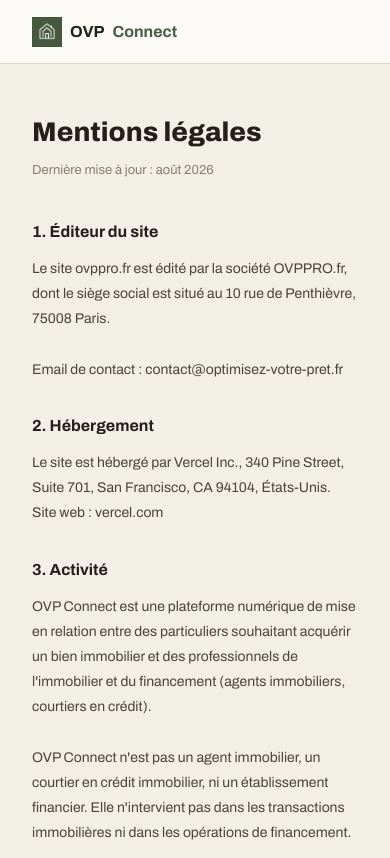
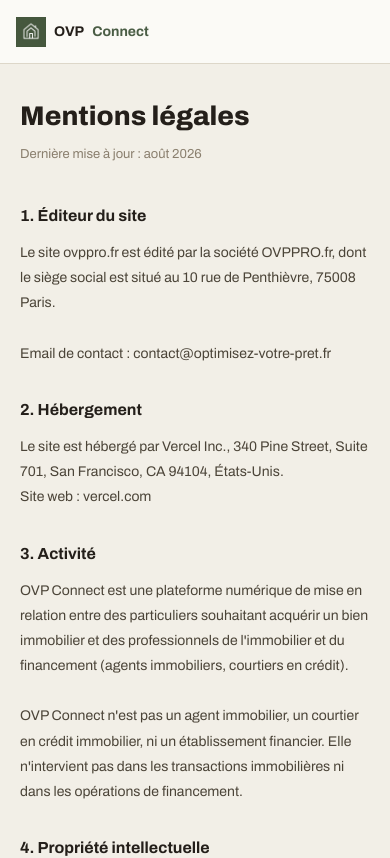
Before and after one commit to Jeremy4418/ovp-connect, a Next.js app: page /mentions-legales in a window 390 px wide. Shown: the top 858 px of the page. Built offline with nearby package versions, Linux system fonts and the light colour scheme.

Commit message:
fix(responsive): corrections mobile formulaire + 9 pages (nav, stepper)

```diff
--- a/app/accompagnement-achat-immobilier/page.tsx
+++ b/app/accompagnement-achat-immobilier/page.tsx
@@ -12,17 +12,25 @@
 export default function AccompagnementAchat() {
   return (
     <div style={{ background: "#F2EFE7", minHeight: "100vh", color: "#241F1A" }}>
-      <nav style={{ display: "flex", alignItems: "center", justifyContent: "space-between", padding: "0 2rem", height: "64px", background: "#FBFAF6", borderBottom: "1px solid #DDD7C9" }}>
-        <Link href="/" style={{ display: "flex", alignItems: "center", gap: "8px", textDecoration: "none", color: "#241F1A", fontWeight: 700, fontSize: "16px" }}>
+      <style>{`
+        @media (max-width: 480px) {
+          .ovp-nav { padding: 0 1rem !important; }
+          .ovp-nav-brand { font-size: 14px !important; }
+          .ovp-nav-cta { padding: 0 12px !important; height: 32px !important; font-size: 11px !important; }
+          .ovp-content { padding: 2rem 1.25rem !important; }
+        }
+      `}</style>
+      <nav className="ovp-nav" style={{ display: "flex", alignItems: "center", justifyContent: "space-between", padding: "0 2rem", height: "64px", background: "#FBFAF6", borderBottom: "1px solid #DDD7C9" }}>
+        <Link href="/" className="ovp-nav-brand" style={{ display: "flex", alignItems: "center", gap: "8px", textDecoration: "none", color: "#241F1A", fontWeight: 700, fontSize: "16px" }}>
           <img src="/favicon.png" alt="OVP Connect" width={30} height={30} style={{ display: "block" }} />
           OVP <span style={{ color: "#4A5D45" }}>Connect</span>
         </Link>
-        <Link href="/formulaire" style={{ background: "#4A5D45", color: "#F2EFE7", padding: "0 18px", height: "36px", fontSize: "13px", fontWeight: 600, display: "inline-flex", alignItems: "center", textDecoration: "none" }}>
+        <Link href="/formulaire" className="ovp-nav-cta" style={{ background: "#4A5D45", color: "#F2EFE7", padding: "0 18px", height: "36px", fontSize: "13px", fontWeight: 600, display: "inline-flex", alignItems: "center", textDecoration: "none", whiteSpace: "nowrap" }}>
           Déposer mon projet →
         </Link>
       </nav>
 
-      <div style={{ maxWidth: "720px", margin: "0 auto", padding: "3.5rem 2rem" }}>
+      <div className="ovp-content" style={{ maxWidth: "720px", margin: "0 auto", padding: "3.5rem 2rem" }}>
         <div style={{ fontSize: "12px", color: "#4A5D45", fontWeight: 700, letterSpacing: "0.08em", textTransform: "uppercase", marginBottom: "1rem" }}>Notre service</div>
         <h1 style={{ fontSize: "clamp(28px, 4vw, 40px)", fontWeight: 800, letterSpacing: "-0.5px", marginBottom: "1.5rem", lineHeight: 1.2 }}>
           Un accompagnement pour votre achat immobilier
--- a/app/achat-immobilier/page.tsx
+++ b/app/achat-immobilier/page.tsx
@@ -12,17 +12,25 @@
 export default function AchatImmobilier() {
   return (
     <div style={{ background: "#F2EFE7", minHeight: "100vh", color: "#241F1A" }}>
-      <nav style={{ display: "flex", alignItems: "center", justifyContent: "space-between", padding: "0 2rem", height: "64px", background: "#FBFAF6", borderBottom: "1px solid #DDD7C9" }}>
-        <Link href="/" style={{ display: "flex", alignItems: "center", gap: "8px", textDecoration: "none", color: "#241F1A", fontWeight: 700, fontSize: "16px" }}>
+      <style>{`
+        @media (max-width: 480px) {
+          .ovp-nav { padding: 0 1rem !important; }
+          .ovp-nav-brand { font-size: 14px !important; }
+          .ovp-nav-cta { padding: 0 12px !important; height: 32px !important; font-size: 11px !important; }
+          .ovp-content { padding: 2rem 1.25rem !important; }
+        }
+      `}</style>
+      <nav className="ovp-nav" style={{ display: "flex", alignItems: "center", justifyContent: "space-between", padding: "0 2rem", height: "64px", background: "#FBFAF6", borderBottom: "1px solid #DDD7C9" }}>
+        <Link href="/" className="ovp-nav-brand" style={{ display: "flex", alignItems: "center", gap: "8px", textDecoration: "none", color: "#241F1A", fontWeight: 700, fontSize: "16px" }}>
           <img src="/favicon.png" alt="OVP Connect" width={30} height={30} style={{ display: "block" }} />
           OVP <span style={{ color: "#4A5D45" }}>Connect</span>
         </Link>
-        <Link href="/formulaire" style={{ background: "#4A5D45", color: "#F2EFE7", padding: "0 18px", height: "36px", fontSize: "13px", fontWeight: 600, display: "inline-flex", alignItems: "center", textDecoration: "none" }}>
+        <Link href="/formulaire" className="ovp-nav-cta" style={{ background: "#4A5D45", color: "#F2EFE7", padding: "0 18px", height: "36px", fontSize: "13px", fontWeight: 600, display: "inline-flex", alignItems: "center", textDecoration: "none", whiteSpace: "nowrap" }}>
           Déposer mon projet →
         </Link>
       </nav>
 
-      <div style={{ maxWidth: "720px", margin: "0 auto", padding: "3.5rem 2rem" }}>
+      <div className="ovp-content" style={{ maxWidth: "720px", margin: "0 auto", padding: "3.5rem 2rem" }}>
         <div style={{ fontSize: "12px", color: "#4A5D45", fontWeight: 700, letterSpacing: "0.08em", textTransform: "uppercase", marginBottom: "1rem" }}>Guide</div>
         <h1 style={{ fontSize: "clamp(28px, 4vw, 40px)", fontWeight: 800, letterSpacing: "-0.5px", marginBottom: "1.5rem", lineHeight: 1.2 }}>
           Le parcours d'achat immobilier
--- a/app/capacite-emprunt/page.tsx
+++ b/app/capacite-emprunt/page.tsx
@@ -12,17 +12,25 @@
 export default function CapaciteEmprunt() {
   return (
     <div style={{ background: "#F2EFE7", minHeight: "100vh", color: "#241F1A" }}>
-      <nav style={{ display: "flex", alignItems: "center", justifyContent: "space-between", padding: "0 2rem", height: "64px", background: "#FBFAF6", borderBottom: "1px solid #DDD7C9" }}>
-        <Link href="/" style={{ display: "flex", alignItems: "center", gap: "8px", textDecoration: "none", color: "#241F1A", fontWeight: 700, fontSize: "16px" }}>
+      <style>{`
+        @media (max-width: 480px) {
+          .ovp-nav { padding: 0 1rem !important; }
+          .ovp-nav-brand { font-size: 14px !important; }
+          .ovp-nav-cta { padding: 0 12px !important; height: 32px !important; font-size: 11px !important; }
+          .ovp-content { padding: 2rem 1.25rem !important; }
+        }
+      `}</style>
+      <nav className="ovp-nav" style={{ display: "flex", alignItems: "center", justifyContent: "space-between", padding: "0 2rem", height: "64px", background: "#FBFAF6", borderBottom: "1px solid #DDD7C9" }}>
+        <Link href="/" className="ovp-nav-brand" style={{ display: "flex", alignItems: "center", gap: "8px", textDecoration: "none", color: "#241F1A", fontWeight: 700, fontSize: "16px" }}>
           <img src="/favicon.png" alt="OVP Connect" width={30} height={30} style={{ display: "block" }} />
           OVP <span style={{ color: "#4A5D45" }}>Connect</span>
         </Link>
-        <Link href="/formulaire" style={{ background: "#4A5D45", color: "#F2EFE7", padding: "0 18px", height: "36px", fontSize: "13px", fontWeight: 600, display: "inline-flex", alignItems: "center", textDecoration: "none" }}>
+        <Link href="/formulaire" className="ovp-nav-cta" style={{ background: "#4A5D45", color: "#F2EFE7", padding: "0 18px", height: "36px", fontSize: "13px", fontWeight: 600, display: "inline-flex", alignItems: "center", textDecoration: "none", whiteSpace: "nowrap" }}>
           Déposer mon projet →
         </Link>
       </nav>
 
-      <div style={{ maxWidth: "720px", margin: "0 auto", padding: "3.5rem 2rem" }}>
+      <div className="ovp-content" style={{ maxWidth: "720px", margin: "0 auto", padding: "3.5rem 2rem" }}>
         <div style={{ fontSize: "12px", color: "#4A5D45", fontWeight: 700, letterSpacing: "0.08em", textTransform: "uppercase", marginBottom: "1rem" }}>Financement</div>
         <h1 style={{ fontSize: "clamp(28px, 4vw, 40px)", fontWeight: 800, letterSpacing: "-0.5px", marginBottom: "1.5rem", lineHeight: 1.2 }}>
           Calculer sa capacité d'emprunt
--- a/app/cgu/page.tsx
+++ b/app/cgu/page.tsx
@@ -12,14 +12,22 @@
 export default function CGU() {
   return (
     <div style={{ background: "#F2EFE7", minHeight: "100vh", color: "#241F1A" }}>
-      <nav style={{ display: "flex", alignItems: "center", justifyContent: "space-between", padding: "0 2rem", height: "64px", background: "#FBFAF6", borderBottom: "1px solid #DDD7C9" }}>
-        <Link href="/" style={{ display: "flex", alignItems: "center", gap: "8px", textDecoration: "none", color: "#241F1A", fontWeight: 700, fontSize: "16px" }}>
+      <style>{`
+        @media (max-width: 480px) {
+          .ovp-nav { padding: 0 1rem !important; }
+          .ovp-nav-brand { font-size: 14px !important; }
+          .ovp-nav-cta { padding: 0 12px !important; height: 32px !important; font-size: 11px !important; }
+          .ovp-content { padding: 2rem 1.25rem !important; }
+        }
+      `}</style>
+      <nav className="ovp-nav" style={{ display: "flex", alignItems: "center", justifyContent: "space-between", padding: "0 2rem", height: "64px", background: "#FBFAF6", borderBottom: "1px solid #DDD7C9" }}>
+        <Link href="/" className="ovp-nav-brand" style={{ display: "flex", alignItems: "center", gap: "8px", textDecoration: "none", color: "#241F1A", fontWeight: 700, fontSize: "16px" }}>
           <img src="/favicon.png" alt="OVP Connect" width={30} height={30} style={{ display: "block" }} />
           OVP <span style={{ color: "#4A5D45" }}>Connect</span>
         </Link>
       </nav>
 
-      <div style={{ maxWidth: "720px", margin: "0 auto", padding: "3rem 2rem" }}>
+      <div className="ovp-content" style={{ maxWidth: "720px", margin: "0 auto", padding: "3rem 2rem" }}>
         <h1 style={{ fontSize: "27px", fontWeight: 800, color: "#241F1A", marginBottom: "0.5rem" }}>Conditions générales d'utilisation</h1>
         <p style={{ fontSize: "13px", color: "#8A7F6E", marginBottom: "2.5rem" }}>Dernière mise à jour : août 2026</p>
 
--- a/app/confidentialite/page.tsx
+++ b/app/confidentialite/page.tsx
@@ -12,14 +12,22 @@
 export default function Confidentialite() {
   return (
     <div style={{ background: "#F2EFE7", minHeight: "100vh", color: "#241F1A" }}>
-      <nav style={{ display: "flex", alignItems: "center", justifyContent: "space-between", padding: "0 2rem", height: "64px", background: "#FBFAF6", borderBottom: "1px solid #DDD7C9" }}>
-        <Link href="/" style={{ display: "flex", alignItems: "center", gap: "8px", textDecoration: "none", color: "#241F1A", fontWeight: 700, fontSize: "16px" }}>
+      <style>{`
+        @media (max-width: 480px) {
+          .ovp-nav { padding: 0 1rem !important; }
+          .ovp-nav-brand { font-size: 14px !important; }
+          .ovp-nav-cta { padding: 0 12px !important; height: 32px !important; font-size: 11px !important; }
+          .ovp-content { padding: 2rem 1.25rem !important; }
+        }
+      `}</style>
+      <nav className="ovp-nav" style={{ display: "flex", alignItems: "center", justifyContent: "space-between", padding: "0 2rem", height: "64px", background: "#FBFAF6", borderBottom: "1px solid #DDD7C9" }}>
+        <Link href="/" className="ovp-nav-brand" style={{ display: "flex", alignItems: "center", gap: "8px", textDecoration: "none", color: "#241F1A", fontWeight: 700, fontSize: "16px" }}>
           <img src="/favicon.png" alt="OVP Connect" width={30} height={30} style={{ display: "block" }} />
           OVP <span style={{ color: "#4A5D45" }}>Connect</span>
         </Link>
       </nav>
 
-      <div style={{ maxWidth: "720px", margin: "0 auto", padding: "3rem 2rem" }}>
+      <div className="ovp-content" style={{ maxWidth: "720px", margin: "0 auto", padding: "3rem 2rem" }}>
         <h1 style={{ fontSize: "27px", fontWeight: 800, color: "#241F1A", marginBottom: "0.5rem" }}>Politique de confidentialité</h1>
         <p style={{ fontSize: "13px", color: "#8A7F6E", marginBottom: "2.5rem" }}>Dernière mise à jour : août 2026</p>
 
--- a/app/financement-immobilier/page.tsx
+++ b/app/financement-immobilier/page.tsx
@@ -12,17 +12,25 @@
 export default function FinancementImmobilier() {
   return (
     <div style={{ background: "#F2EFE7", minHeight: "100vh", color: "#241F1A" }}>
-      <nav style={{ display: "flex", alignItems: "center", justifyContent: "space-between", padding: "0 2rem", height: "64px", background: "#FBFAF6", borderBottom: "1px solid #DDD7C9" }}>
-        <Link href="/" style={{ display: "flex", alignItems: "center", gap: "8px", textDecoration: "none", color: "#241F1A", fontWeight: 700, fontSize: "16px" }}>
+      <style>{`
+        @media (max-width: 480px) {
+          .ovp-nav { padding: 0 1rem !important; }
+          .ovp-nav-brand { font-size: 14px !important; }
+          .ovp-nav-cta { padding: 0 12px !important; height: 32px !important; font-size: 11px !important; }
+          .ovp-content { padding: 2rem 1.25rem !important; }
+        }
+      `}</style>
+      <nav className="ovp-nav" style={{ display: "flex", alignItems: "center", justifyContent: "space-between", padding: "0 2rem", height: "64px", background: "#FBFAF6", borderBottom: "1px solid #DDD7C9" }}>
+        <Link href="/" className="ovp-nav-brand" style={{ display: "flex", alignItems: "center", gap: "8px", textDecoration: "none", color: "#241F1A", fontWeight: 700, fontSize: "16px" }}>
           <img src="/favicon.png" alt="OVP Connect" width={30} height={30} style={{ display: "block" }} />
           OVP <span style={{ color: "#4A5D45" }}>Connect</span>
         </Link>
-        <Link href="/formulaire" style={{ background: "#4A5D45", color: "#F2EFE7", padding: "0 18px", height: "36px", fontSize: "13px", fontWeight: 600, display: "inline-flex", alignItems: "center", textDecoration: "none" }}>
+        <Link href="/formulaire" className="ovp-nav-cta" style={{ background: "#4A5D45", color: "#F2EFE7", padding: "0 18px", height: "36px", fontSize: "13px", fontWeight: 600, display: "inline-flex", alignItems: "center", textDecoration: "none", whiteSpace: "nowrap" }}>
           Déposer mon projet →
         </Link>
       </nav>
 
-      <div style={{ maxWidth: "720px", margin: "0 auto", padding: "3.5rem 2rem" }}>
+      <div className="ovp-content" style={{ maxWidth: "720px", margin: "0 auto", padding: "3.5rem 2rem" }}>
         <div style={{ fontSize: "12px", color: "#4A5D45", fontWeight: 700, letterSpacing: "0.08em", textTransform: "uppercase", marginBottom: "1rem" }}>Financement</div>
         <h1 style={{ fontSize: "clamp(28px, 4vw, 40px)", fontWeight: 800, letterSpacing: "-0.5px", marginBottom: "1.5rem", lineHeight: 1.2 }}>
           Le financement immobilier expliqué
--- a/app/mentions-legales/page.tsx
+++ b/app/mentions-legales/page.tsx
@@ -12,14 +12,22 @@
 export default function MentionsLegales() {
   return (
     <div style={{ background: "#F2EFE7", minHeight: "100vh", color: "#241F1A" }}>
-      <nav style={{ display: "flex", alignItems: "center", justifyContent: "space-between", padding: "0 2rem", height: "64px", background: "#FBFAF6", borderBottom: "1px solid #DDD7C9" }}>
-        <Link href="/" style={{ display: "flex", alignItems: "center", gap: "8px", textDecoration: "none", color: "#241F1A", fontWeight: 700, fontSize: "16px" }}>
+      <style>{`
+        @media (max-width: 480px) {
+          .ovp-nav { padding: 0 1rem !important; }
+          .ovp-nav-brand { font-size: 14px !important; }
+          .ovp-nav-cta { padding: 0 12px !important; height: 32px !important; font-size: 11px !important; }
+          .ovp-content { padding: 2rem 1.25rem !important; }
+        }
+      `}</style>
+      <nav className="ovp-nav" style={{ display: "flex", alignItems: "center", justifyContent: "space-between", padding: "0 2rem", height: "64px", background: "#FBFAF6", borderBottom: "1px solid #DDD7C9" }}>
+        <Link href="/" className="ovp-nav-brand" style={{ display: "flex", alignItems: "center", gap: "8px", textDecoration: "none", color: "#241F1A", fontWeight: 700, fontSize: "16px" }}>
           <img src="/favicon.png" alt="OVP Connect" width={30} height={30} style={{ display: "block" }} />
           OVP <span style={{ color: "#4A5D45" }}>Connect</span>
         </Link>
       </nav>
 
-      <div style={{ maxWidth: "720px", margin: "0 auto", padding: "3rem 2rem" }}>
+      <div className="ovp-content" style={{ maxWidth: "720px", margin: "0 auto", padding: "3rem 2rem" }}>
         <h1 style={{ fontSize: "27px", fontWeight: 800, color: "#241F1A", marginBottom: "0.5rem" }}>Mentions légales</h1>
         <p style={{ fontSize: "13px", color: "#8A7F6E", marginBottom: "2.5rem" }}>Dernière mise à jour : août 2026</p>
 
--- a/app/trouver-agent-immobilier/page.tsx
+++ b/app/trouver-agent-immobilier/page.tsx
@@ -12,17 +12,25 @@
 export default function TrouverAgent() {
   return (
     <div style={{ background: "#F2EFE7", minHeight: "100vh", color: "#241F1A" }}>
-      <nav style={{ display: "flex", alignItems: "center", justifyContent: "space-between", padding: "0 2rem", height: "64px", background: "#FBFAF6", borderBottom: "1px solid #DDD7C9" }}>
-        <Link href="/" style={{ display: "flex", alignItems: "center", gap: "8px", textDecoration: "none", color: "#241F1A", fontWeight: 700, fontSize: "16px" }}>
+      <style>{`
+        @media (max-width: 480px) {
+          .ovp-nav { padding: 0 1rem !important; }
+          .ovp-nav-brand { font-size: 14px !important; }
+          .ovp-nav-cta { padding: 0 12px !important; height: 32px !important; font-size: 11px !important; }
+          .ovp-content { padding: 2rem 1.25rem !important; }
+        }
+      `}</style>
+      <nav className="ovp-nav" style={{ display: "flex", alignItems: "center", justifyContent: "space-between", padding: "0 2rem", height: "64px", background: "#FBFAF6", borderBottom: "1px solid #DDD7C9" }}>
+        <Link href="/" className="ovp-nav-brand" style={{ display: "flex", alignItems: "center", gap: "8px", textDecoration: "none", color: "#241F1A", fontWeight: 700, fontSize: "16px" }}>
           <img src="/favicon.png" alt="OVP Connect" width={30} height={30} style={{ display: "block" }} />
           OVP <span style={{ color: "#4A5D45" }}>Connect</span>
         </Link>
-        <Link href="/formulaire" style={{ background: "#4A5D45", color: "#F2EFE7", padding: "0 18px", height: "36px", fontSize: "13px", fontWeight: 600, display: "inline-flex", alignItems: "center", textDecoration: "none" }}>
+        <Link href="/formulaire" className="ovp-nav-cta" style={{ background: "#4A5D45", color: "#F2EFE7", padding: "0 18px", height: "36px", fontSize: "13px", fontWeight: 600, display: "inline-flex", alignItems: "center", textDecoration: "none", whiteSpace: "nowrap" }}>
           Déposer mon projet →
         </Link>
       </nav>
 
-      <div style={{ maxWidth: "720px", margin: "0 auto", padding: "3.5rem 2rem" }}>
+      <div className="ovp-content" style={{ maxWidth: "720px", margin: "0 auto", padding: "3.5rem 2rem" }}>
         <div style={{ fontSize: "12px", color: "#4A5D45", fontWeight: 700, letterSpacing: "0.08em", textTransform: "uppercase", marginBottom: "1rem" }}>Recherche de bien</div>
         <h1 style={{ fontSize: "clamp(28px, 4vw, 40px)", fontWeight: 800, letterSpacing: "-0.5px", marginBottom: "1.5rem", lineHeight: 1.2 }}>
           Trouver un agent immobilier
--- a/app/trouver-courtier-immobilier/page.tsx
+++ b/app/trouver-courtier-immobilier/page.tsx
@@ -12,17 +12,25 @@
 export default function TrouverCourtier() {
   return (
     <div style={{ background: "#F2EFE7", minHeight: "100vh", color: "#241F1A" }}>
-      <nav style={{ display: "flex", alignItems: "center", justifyContent: "space-between", padding: "0 2rem", height: "64px", background: "#FBFAF6", borderBottom: "1px solid #DDD7C9" }}>
-        <Link href="/" style={{ display: "flex", alignItems: "center", gap: "8px", textDecoration: "none", color: "#241F1A", fontWeight: 700, fontSize: "16px" }}>
+      <style>{`
+        @media (max-width: 480px) {
+          .ovp-nav { padding: 0 1rem !important; }
+          .ovp-nav-brand { font-size: 14px !important; }
+          .ovp-nav-cta { padding: 0 12px !important; height: 32px !important; font-size: 11px !important; }
+          .ovp-content { padding: 2rem 1.25rem !important; }
+        }
+      `}</style>
+      <nav className="ovp-nav" style={{ display: "flex", alignItems: "center", justifyContent: "space-between", padding: "0 2rem", height: "64px", background: "#FBFAF6", borderBottom: "1px solid #DDD7C9" }}>
+        <Link href="/" className="ovp-nav-brand" style={{ display: "flex", alignItems: "center", gap: "8px", textDecoration: "none", color: "#241F1A", fontWeight: 700, fontSize: "16px" }}>
           <img src="/favicon.png" alt="OVP Connect" width={30} height={30} style={{ display: "block" }} />
           OVP <span style={{ color: "#4A5D45" }}>Connect</span>
         </Link>
-        <Link href="/formulaire" style={{ background: "#4A5D45", color: "#F2EFE7", padding: "0 18px", height: "36px", fontSize: "13px", fontWeight: 600, display: "inline-flex", alignItems: "center", textDecoration: "none" }}>
+        <Link href="/formulaire" className="ovp-nav-cta" style={{ background: "#4A5D45", color: "#F2EFE7", padding: "0 18px", height: "36px", fontSize: "13px", fontWeight: 600, display: "inline-flex", alignItems: "center", textDecoration: "none", whiteSpace: "nowrap" }}>
           Déposer mon projet →
         </Link>
       </nav>
 
-      <div style={{ maxWidth: "720px", margin: "0 auto", padding: "3.5rem 2rem" }}>
+      <div className="ovp-content" style={{ maxWidth: "720px", margin: "0 auto", padding: "3.5rem 2rem" }}>
         <div style={{ fontSize: "12px", color: "#4A5D45", fontWeight: 700, letterSpacing: "0.08em", textTransform: "uppercase", marginBottom: "1rem" }}>Financement</div>
         <h1 style={{ fontSize: "clamp(28px, 4vw, 40px)", fontWeight: 800, letterSpacing: "-0.5px", marginBottom: "1.5rem", lineHeight: 1.2 }}>
           Trouver un courtier immobilier
```
Also changed, not shown: app/formulaire/FormulaireClient.tsx (+13 -4 lines).
